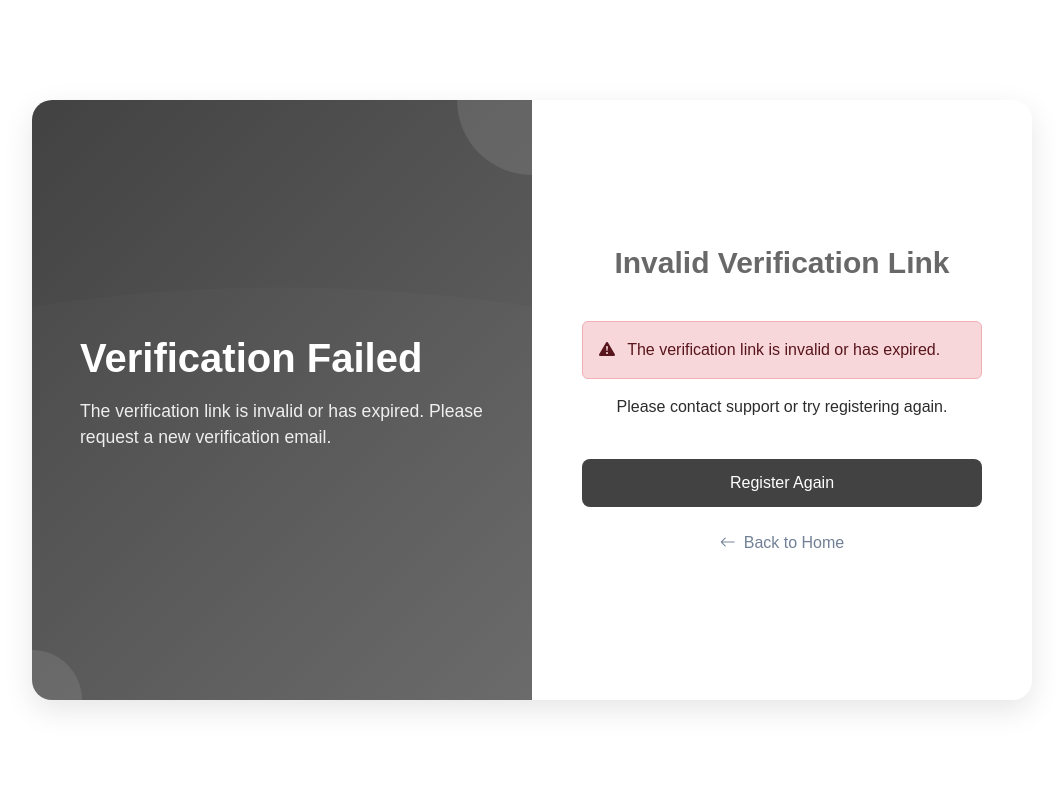
After one commit to Ethan-Grey/Cooked_Website, a Django app: page /users/verify-email/1/1/ in a window 1280 px wide. The commit adds this page. Shown: the whole page, without its empty margins (108-1165 px from the left). Run offline with Django 5.2, Linux system fonts and the light colour scheme.

Commit message:
added a proper email function when registering an account, email authentification is sent to the user to verify if the email is valid.

```diff
--- /dev/null
+++ b/users/templates/users/email_verification_failed.html
@@ -0,0 +1,88 @@
+<!DOCTYPE html>
+<html lang="en">
+<head>
+    <meta charset="UTF-8">
+    <meta name="viewport" content="width=device-width, initial-scale=1.0">
+    <title>Verification Failed | COOKED</title>
+    <link rel="stylesheet" href="https://cdn.jsdelivr.net/npm/bootstrap@5.3.0/dist/css/bootstrap.min.css">
+    <link rel="stylesheet" href="https://cdn.jsdelivr.net/npm/bootstrap-icons@1.11.1/font/bootstrap-icons.css">
+    {% load static %}
+    <link rel="stylesheet" href="{% static 'css/style.css' %}">
+    <style>
+        .login-form-content {
+            display: flex;
+            flex-direction: column;
+            justify-content: center;
+            min-height: 100%;
+            padding: 2rem 0;
+        }
+        .alert {
+            margin: 1rem 0;
+        }
+        .sign-in-btn {
+            width: 100%;
+            padding: 0.75rem;
+            background: var(--c-primary);
+            color: white;
+            border: none;
+            border-radius: 0.5rem;
+            font-size: 1rem;
+            font-weight: 500;
+            cursor: pointer;
+            transition: background-color 0.3s ease;
+            text-decoration: none;
+            display: inline-block;
+            text-align: center;
+        }
+        .sign-in-btn:hover {
+            background: var(--c-primary-dark);
+            color: white;
+        }
+    </style>
+</head>
+<body>
+    <section class="login-section">
+        <div class="login-container">
+            <div class="login-content">
+                <!-- Left side with purple background and welcome message -->
+                <div class="login-welcome">
+                    <div class="welcome-content">
+                        <h1>Verification Failed</h1>
+                        <p>The verification link is invalid or has expired. Please request a new verification email.</p>
+                    </div>
+                    <div class="decorative-elements">
+                        <div class="circle-1"></div>
+                        <div class="circle-2"></div>
+                        <div class="wave-line"></div>
+                    </div>
+                </div>
+
+                <!-- Right side with error message -->
+                <div class="login-form-container">
+                    <div class="login-form-content">
+                        <h2 class="text-center mb-4">Invalid Verification Link</h2>
+                        <div class="alert alert-danger" role="alert">
+                            <i class="bi bi-exclamation-triangle-fill me-2"></i>
+                            The verification link is invalid or has expired.
+                        </div>
+                        <p class="text-center">
+                            Please contact support or try registering again.
+                        </p>
+                        <div class="text-center mt-4">
+                            <a href="{% url 'users:register_email_password' %}" class="sign-in-btn">Register Again</a>
+                        </div>
+                        <div class="back-to-home text-center mt-4">
+                            <a href="/" class="text-decoration-none" style="color: #718096;">
+                                <i class="bi bi-arrow-left me-2"></i>Back to Home
+                            </a>
+                        </div>
+                    </div>
+                </div>
+            </div>
+        </div>
+    </section>
+
+    <!-- Bootstrap JS -->
+    <script src="https://cdn.jsdelivr.net/npm/bootstrap@5.3.0/dist/js/bootstrap.bundle.min.js"></script>
+</body>
+</html>
--- a/users/urls.py
+++ b/users/urls.py
@@ -11,6 +11,7 @@ urlpatterns = [
     path('login/', views.user_login, name='login'),
     path('logout/', views.user_logout, name='logout'),
     path('profile/edit/', views.edit_profile_view, name='edit_profile'),
+    path('verify-email/<str:uidb64>/<str:token>/', views.verify_email, name='verify_email'),
 
     # Password reset URLs
     path('password-reset/',
--- a/users/views.py
+++ b/users/views.py
@@ -1,9 +1,16 @@
 from django.shortcuts import render, redirect
 from django.contrib.auth.forms import UserCreationForm, AuthenticationForm
 from django.contrib.auth import login as auth_login, logout
-from .forms import UserEmailPasswordForm, UserProfileForm
+from django.contrib.auth.models import User
+from .forms import UserEmailPasswordForm, UserProfileForm, CustomLoginForm
 from recipes.models import Recipe, Review
 from django.contrib.auth.decorators import login_required
+from django.core.mail import send_mail
+from django.template.loader import render_to_string
+from django.utils.http import urlsafe_base64_encode, urlsafe_base64_decode
+from django.utils.encoding import force_bytes, force_str
+from django.contrib.auth.tokens import default_token_generator
+from django.conf import settings
 
 # Create your views here.
 
@@ -92,6 +99,8 @@ def user_register(request):
                 return redirect('users:register_profile')  # Redirect to the second form
             else:
                 print("Form errors:", form1.errors)
+                # Let the form handle the error display naturally
+                # The error will be displayed using the errorlist class in the template
         else:
             print("Form submission without email_password_form in POST data")
             form1 = UserEmailPasswordForm()
@@ -103,54 +112,73 @@ def user_register(request):
 
 def register_profile(request):
     if request.method == "POST":
-        # Add debug print statement
         print("Form submitted:", request.POST)
         print("Session data:", request.session.items())
 
         form2 = UserProfileForm(request.POST)
         if form2.is_valid():
             try:
-                # Create the user with the data from both forms
                 email = request.session.get('email')
                 password = request.session.get('password')
 
                 print(f"Retrieved from session - Email: {email}, Password: {'*' * len(password) if password else 'None'}")
 
                 if not email or not password:
-                    # Handle case where session data is missing
                     print("Missing session data, redirecting to first step")
                     return redirect('users:register_email_password')
 
-                user = form2.save(commit=False)
-                user.email = email
-                user.set_password(password)
+                # Store all user data in session instead of creating the user
+                user_data = {
+                    'email': email,
+                    'password': password,
+                    'username': form2.cleaned_data['username'],
+                    'first_name': form2.cleaned_data['first_name'],
+                    'last_name': form2.cleaned_data['last_name']
+                }
+                request.session['user_data'] = user_data
 
-                print(f"About to save user with username: {user.username}, email: {user.email}")
+                # Generate verification token
+                token = default_token_generator.make_token(User(username=user_data['username']))  # Temporary user for token generation
+                uid = urlsafe_base64_encode(force_bytes(user_data['username']))  # Use username as uid since user doesn't exist yet
 
-                user.save()
+                verification_url = request.build_absolute_uri(
+                    f'/users/verify-email/{uid}/{token}/'
+                )
 
-                print(f"User saved with ID: {user.id}")
+                # Send verification email
+                subject = 'Verify your email address'
+                message = render_to_string('users/email_verification.html', {
+                    'user': {'first_name': user_data['first_name']},  # Pass minimal user data for template
+                    'verification_url': verification_url,
+                })
 
-                # Clean up session data
+                send_mail(
+                    subject,
+                    message,
+                    settings.DEFAULT_FROM_EMAIL,
+                    [user_data['email']],
+                    fail_silently=False,
+                )
+
+                # Clean up sensitive session data
                 if 'email' in request.session:
                     del request.session['email']
                 if 'password' in request.session:
                     del request.session['password']
 
-                auth_login(request, user)  # Log the user in after registration
-                print(f"User logged in, redirecting to profile")
-                return redirect('users:profile_view')  # Redirect to the profile view after successful registration
+                return render(request, 'users/registration_success.html', {
+                    'email': user_data['email']
+                })
+
             except Exception as e:
-                print(f"Error creating user: {e}")
-                # Add error handling here as needed
+                print(f"Error in registration process: {e}")
                 return render(request, 'users/register_profile.html', {
                     "form2": form2,
-                    "error": f"Error creating account: {str(e)}"
+                    "error": f"Error in registration process: {str(e)}"
                 })
         else:
             print("Form errors:", form2.errors)
     else:
-        # Check if we have the necessary session data
         if 'email' not in request.session or 'password' not in request.session:
             print("Session data missing on GET request")
             return redirect('users:register_email_password')
@@ -159,32 +187,52 @@ def register_profile(request):
 
     return render(request, 'users/register_profile.html', {"form2": form2})
 
+def verify_email(request, uidb64, token):
+    try:
+        username = force_str(urlsafe_base64_decode(uidb64))
+        user_data = request.session.get('user_data')
 
+        if not user_data or user_data['username'] != username:
+            return render(request, 'users/email_verification_failed.html')
 
-# def user_register(request):
-#     if request.method == "POST":
-#         form = CustomUserCreationForm(request.POST)
-#         if form.is_valid():
-#             user = form.save()
-#             auth_login(request, user)  # Use auth_login to avoid conflict
-#             return redirect('/')  # Redirect to home page
-#     else:
-#         form = CustomUserCreationForm()
-#     return render(request, 'users/register.html', {"form": form})
+        # Create the user only after email verification
+        user = User.objects.create_user(
+            username=user_data['username'],
+            email=user_data['email'],
+            password=user_data['password'],
+            first_name=user_data['first_name'],
+            last_name=user_data['last_name']
+        )
+
+        # Clean up session data
+        if 'user_data' in request.session:
+            del request.session['user_data']
+
+        return render(request, 'users/email_verification_success.html')
+
+    except Exception as e:
+        print(f"Error in email verification: {e}")
+        return render(request, 'users/email_verification_failed.html')
 
 # Login user
 def user_login(request):  # Renamed function
     if request.method == 'POST':
-        form = AuthenticationForm(data=request.POST)
+        form = CustomLoginForm(data=request.POST)
         if form.is_valid():
             user = form.get_user()
+            if not user.is_active:
+                # User exists but hasn't verified their email
+                return render(request, 'users/login.html', {
+                    "form": form,
+                    "error": "Please verify your email address before logging in. Check your inbox for the verification link."
+                })
             auth_login(request, user)  # Use auth_login to avoid conflict
             if "next" in request.POST:
                 return redirect(request.POST.get('next'))
             else:
                 return redirect("/")  # Redirect to home page
     else:
-        form = AuthenticationForm()
+        form = CustomLoginForm()
     return render(request, 'users/login.html', {"form": form})
 
 def user_logout(request):
```
Also changed, not shown: users/forms.py (+23 -1 lines), users/templates/users/email_verification.html (added, +14 -0 lines), users/templates/users/email_verification_success.html (added, +85 -0 lines), users/templates/users/login.html (+42 -6 lines), users/templates/users/registration_success.html (added, +88 -0 lines), db.sqlite3.
